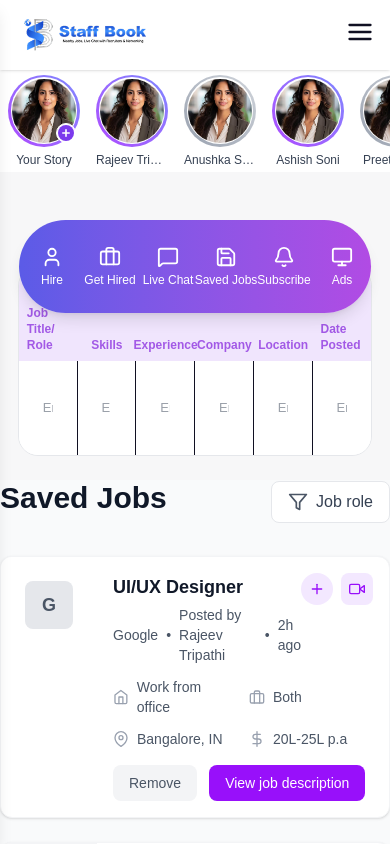
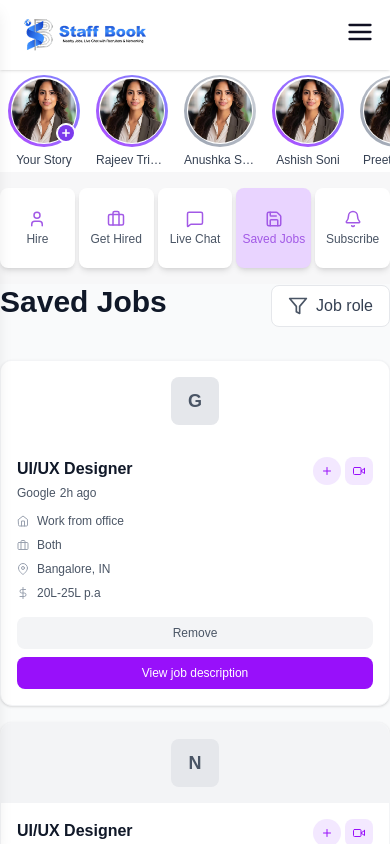
Before and after one commit to nikhilpsingh23/staffbook-f, a Next.js app: page /saved-jobs in a window 390 px wide. Shown: the top 844 px of the page. Built offline with nearby package versions, Linux system fonts and the light colour scheme.

Commit message:
UI updated

```diff
--- a/src/app/home/page.tsx
+++ b/src/app/home/page.tsx
@@ -1,7 +1,7 @@
 import CreativesSection from "../../components/Postloginpage/CreativeSection";
 import MapFilterSection from "@/components/shared/MapFilterSection";
 import FeaturedJobsSection from "@/components/shared/FeatureSection";
-import JobSearchBar from "@/components/shared/SubMenu";
+import JobSearchBar from "@/components/shared/SubMenuWrapper";
 import ATSResumeSection from "@/components/Postloginpage/ATSResumeSection";
 import CompanyLogoSection from "../../components/shared/company-logo";
 import ChatShowcaseSection from "@/components/Postloginpage/ChatShowcaseSection";
--- a/src/components/SavedJobs/SavedJobs.tsx
+++ b/src/components/SavedJobs/SavedJobs.tsx
@@ -37,9 +37,9 @@ const SavedJobCard: React.FC<SavedJobCardProps> = ({ job }) => {
 
   return (
     <div className="bg-white rounded-xl shadow-sm border border-gray-100 overflow-hidden hover:shadow-md transition-shadow">
-      <div className="flex">
-        {/* Left Side - Company Logo */}
-        <div className={`w-24 h-24 ${bg} flex items-center justify-center p-4`}>
+      <div className="flex flex-col sm:flex-row">
+        {/* Company Logo */}
+        <div className={`w-full sm:w-24 h-20 sm:h-24 ${bg} flex items-center justify-center p-4`}>
           <div className="w-12 h-12 bg-gray-200 rounded-lg flex items-center justify-center">
             <span className="text-gray-600 font-bold text-lg">
               {job.company.charAt(0)}
@@ -47,58 +47,58 @@ const SavedJobCard: React.FC<SavedJobCardProps> = ({ job }) => {
           </div>
         </div>
 
-        {/* Right Side - Job Details */}
+        {/* Job Details */}
         <div className="flex-1 p-4">
           {/* Header with job title and action icons */}
           <div className="flex items-start justify-between mb-3">
-            <div className="flex-1">
-              <h3 className="font-semibold text-gray-900 text-lg mb-1">{job.role}</h3>
-              <div className="flex items-center gap-2 text-sm text-gray-600">
-                <span>{job.company}</span>
-                <span>•</span>
-                <span>Posted by {job.postedBy || 'Rajeev Tripathi'}</span>
-                <span>•</span>
-                <span>{job.postedTime}</span>
+            <div className="flex-1 min-w-0">
+              <h3 className="font-semibold text-gray-900 text-base sm:text-lg mb-1 truncate">{job.role}</h3>
+              <div className="flex flex-wrap items-center gap-1 sm:gap-2 text-xs sm:text-sm text-gray-600">
+                <span className="truncate">{job.company}</span>
+                <span className="hidden sm:inline">•</span>
+                <span className="hidden sm:inline">Posted by {job.postedBy || 'Rajeev Tripathi'}</span>
+                <span className="hidden sm:inline">•</span>
+                <span className="truncate">{job.postedTime}</span>
               </div>
             </div>
 
             {/* Action Icons */}
-            <div className="flex items-center gap-2">
-              <button className="w-8 h-8 bg-purple-100 rounded-full flex items-center justify-center hover:bg-purple-200 transition-colors">
-                <FiPlus className="w-4 h-4 text-purple-600" />
+            <div className="flex items-center gap-1 sm:gap-2 ml-2">
+              <button className="w-7 h-7 sm:w-8 sm:h-8 bg-purple-100 rounded-full flex items-center justify-center hover:bg-purple-200 transition-colors">
+                <FiPlus className="w-3 h-3 sm:w-4 sm:h-4 text-purple-600" />
               </button>
-              <button className="w-8 h-8 bg-purple-100 rounded-lg flex items-center justify-center hover:bg-purple-200 transition-colors">
-                <FiVideo className="w-4 h-4 text-purple-600" />
+              <button className="w-7 h-7 sm:w-8 sm:h-8 bg-purple-100 rounded-lg flex items-center justify-center hover:bg-purple-200 transition-colors">
+                <FiVideo className="w-3 h-3 sm:w-4 sm:h-4 text-purple-600" />
               </button>
             </div>
           </div>
 
           {/* Job Attributes */}
-          <div className="grid grid-cols-2 gap-3 mb-4">
-            <div className="flex items-center gap-2 text-sm text-gray-600">
-              <FiHome className="w-4 h-4 text-gray-400" />
-              <span>{job.workMode}</span>
+          <div className="grid grid-cols-1 sm:grid-cols-2 gap-2 sm:gap-3 mb-4">
+            <div className="flex items-center gap-2 text-xs sm:text-sm text-gray-600">
+              <FiHome className="w-3 h-3 sm:w-4 sm:h-4 text-gray-400 flex-shrink-0" />
+              <span className="truncate">{job.workMode}</span>
             </div>
-            <div className="flex items-center gap-2 text-sm text-gray-600">
-              <FiBriefcase className="w-4 h-4 text-gray-400" />
-              <span>{job.hybridOption || 'Both'}</span>
+            <div className="flex items-center gap-2 text-xs sm:text-sm text-gray-600">
+              <FiBriefcase className="w-3 h-3 sm:w-4 sm:h-4 text-gray-400 flex-shrink-0" />
+              <span className="truncate">{job.hybridOption || 'Both'}</span>
             </div>
-            <div className="flex items-center gap-2 text-sm text-gray-600">
-              <FiMapPin className="w-4 h-4 text-gray-400" />
-              <span>{job.location}</span>
+            <div className="flex items-center gap-2 text-xs sm:text-sm text-gray-600">
+              <FiMapPin className="w-3 h-3 sm:w-4 sm:h-4 text-gray-400 flex-shrink-0" />
+              <span className="truncate">{job.location}</span>
             </div>
-            <div className="flex items-center gap-2 text-sm text-gray-600">
-              <FiDollarSign className="w-4 h-4 text-gray-400" />
-              <span>{job.salary || '20L-25L p.a'}</span>
+            <div className="flex items-center gap-2 text-xs sm:text-sm text-gray-600">
+              <FiDollarSign className="w-3 h-3 sm:w-4 sm:h-4 text-gray-400 flex-shrink-0" />
+              <span className="truncate">{job.salary || '20L-25L p.a'}</span>
             </div>
           </div>
 
           {/* Action Buttons */}
-          <div className="flex items-center gap-3">
-            <button className="px-4 py-2 text-gray-600 bg-gray-100 rounded-lg text-sm font-medium hover:bg-gray-200 transition-colors">
+          <div className="flex flex-col sm:flex-row items-stretch sm:items-center gap-2 sm:gap-3">
+            <button className="px-3 py-2 text-gray-600 bg-gray-100 rounded-lg text-xs sm:text-sm font-medium hover:bg-gray-200 transition-colors">
               Remove
             </button>
-            <button className="px-4 py-2 bg-purple-600 text-white rounded-lg text-sm font-medium hover:bg-purple-700 transition-colors">
+            <button className="px-3 py-2 bg-purple-600 text-white rounded-lg text-xs sm:text-sm font-medium hover:bg-purple-700 transition-colors">
               View job description
             </button>
           </div>
@@ -177,7 +177,7 @@ const SavedJobs: React.FC = () => {
                       className="w-full flex items-center gap-3 px-4 py-3 text-left hover:bg-gray-50 transition-colors first:rounded-t-lg last:rounded-b-lg"
                     >
                       <IconComponent className="w-4 h-4 text-gray-600" />
-                      <span className="text-gray-700 font-medium">{option.label}</span>
+                      <span className="text-gray-700 font-medium text-sm sm:text-base">{option.label}</span>
                     </button>
                   );
                 })}
@@ -188,7 +188,7 @@ const SavedJobs: React.FC = () => {
       </div>
 
       {/* Jobs Grid */}
-      <div className="grid grid-cols-1 lg:grid-cols-2 gap-6">
+      <div className="grid grid-cols-1 lg:grid-cols-2 gap-4 sm:gap-6">
         {enhancedSavedJobs.map((job, index) => (
           <SavedJobCard
             key={index}
--- /dev/null
+++ b/src/components/shared/MobileSubMenu.tsx
@@ -0,0 +1,49 @@
+'use client';
+
+import { usePathname, useRouter } from 'next/navigation';
+import { menuItems } from '../../data/subMenu';
+
+export default function MobileSubMenu() {
+  const router = useRouter();
+  const pathname = usePathname();
+  console.log(pathname,"menuItems");
+  return (
+    <section className="w-full bg-[#F7F7F8] py-4 md:hidden">
+      <div className="w-full max-w-[100%] mx-auto px-0">
+        {/* Mobile Menu Bar */}
+        <div className="p-0">
+          <div className="grid grid-cols-5 items-center justify-between gap-1">
+            {menuItems.slice(0, 5).map((item, index) => {
+              const Icon = item.icon;
+              const isActive = item.href === pathname; // You can make this dynamic based on current route
+
+              return (
+                <div
+                  key={index}
+                  onClick={() => router.push(item.href)}
+                  className={`flex shadow-md flex-col items-center justify-center py-2 px-1 rounded-lg cursor-pointer transition-all duration-200 h-[80px] ${
+                    isActive
+                      ? 'bg-purple-200 text-white'
+                      : 'hover:bg-gray-500 bg-white text-[#a259e6]'
+                  }`}
+                >
+                  {Icon && (
+                    <Icon
+                      size={18}
+                      className={`mb-1 text-[#a259e6]`}
+                    />
+                  )}
+                  <span className={`text-xs font-medium text-center leading-tight ${
+                    isActive ? 'text-[#a259e6]' : 'text-gray-600'
+                  }`}>
+                    {item.label}
+                  </span>
+                </div>
+              );
+            })}
+          </div>
+        </div>
+      </div>
+    </section>
+  );
+}
--- a/src/components/shared/ProfileLayout.tsx
+++ b/src/components/shared/ProfileLayout.tsx
@@ -3,7 +3,7 @@ import React, { useState } from 'react';
 import ProfileSidebar from './ProfileSidebar';
 import StorySection from './StorySection';
 import { FiMenu, FiX } from 'react-icons/fi';
-import JobSearchBar from './SubMenu';
+import JobSearchBar from './SubMenuWrapper';
 import ProfileAvatar from './ProfileAvatar';
 import Image from 'next/image';
 
--- a/src/components/shared/SubMenu.tsx
+++ b/src/components/shared/SubMenu.tsx
@@ -7,7 +7,7 @@ import { menuItems, inputLabels } from '../../data/subMenu';
 export default function JobSearchBar() {
   const router = useRouter();
   return (
-    <section className="w-full  bg-[#F7F7F8] py-6 md:py-2 relative">
+    <section className="w-full  bg-[#F7F7F8] py-6 md:py-2 relative hidden md:block">
       <div className="w-full max-w-[95%] mx-auto relative px-2 md:px-0">
         {/* Floating Menu */}
 
--- /dev/null
+++ b/src/components/shared/SubMenuWrapper.tsx
@@ -0,0 +1,16 @@
+'use client';
+
+import JobSearchBar from './SubMenu';
+import MobileSubMenu from './MobileSubMenu';
+
+export default function SubMenuWrapper() {
+  return (
+    <>
+      {/* Desktop/Tablet Version */}
+      <JobSearchBar />
+
+      {/* Mobile Version */}
+      <MobileSubMenu />
+    </>
+  );
+}
```
